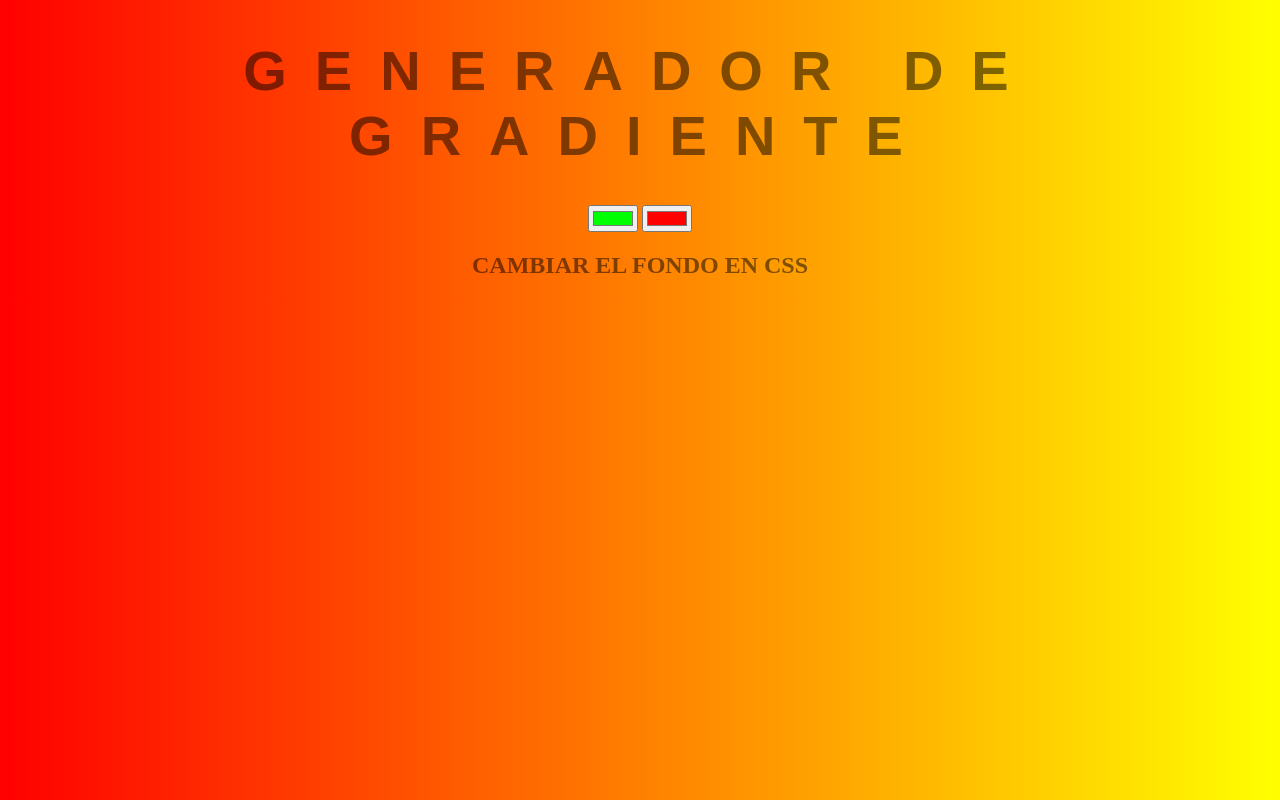
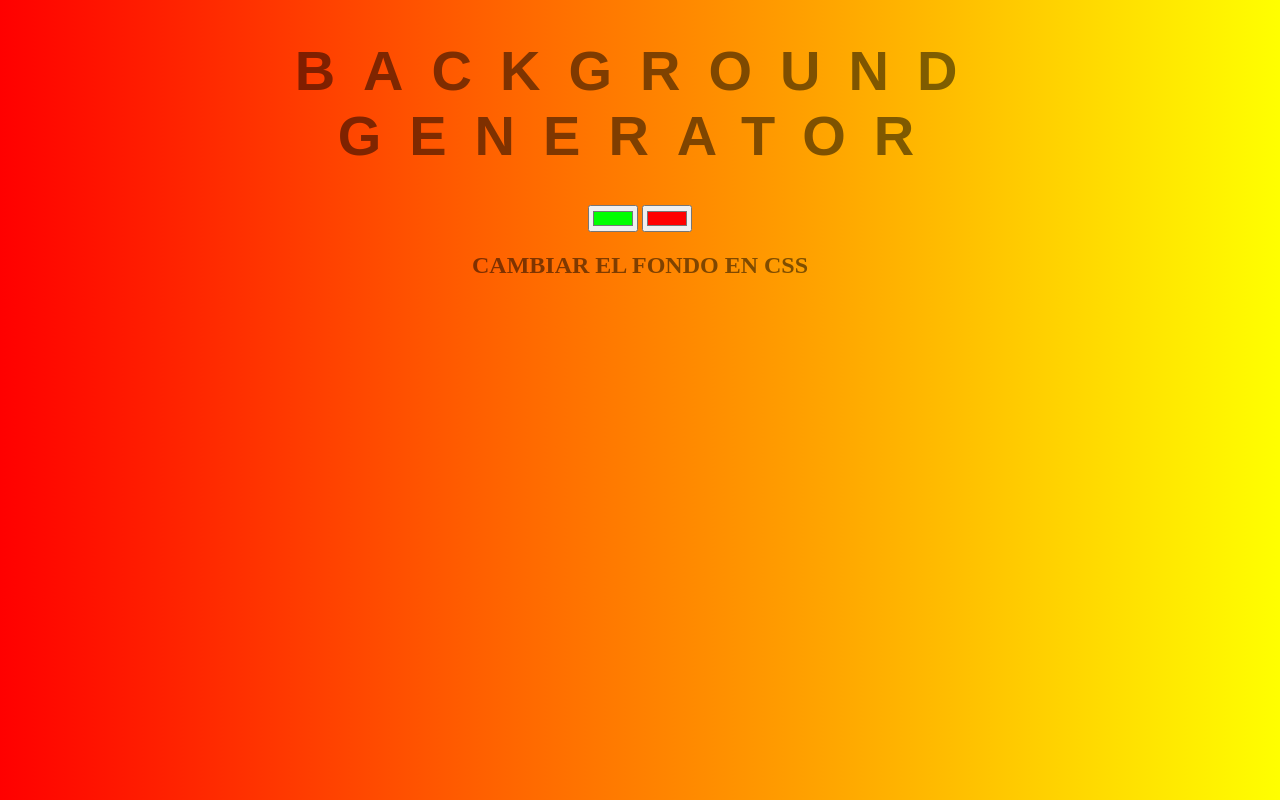
Before and after one commit to vadickpb/background-generator, a plain HTML site: page index.html in a window 1280 px wide. Drawn offline with Linux system fonts and the light colour scheme.

Commit message:
cambiando titulo a ingles

```diff
--- a/index.html
+++ b/index.html
@@ -8,7 +8,7 @@
 </head>
 <body id="gradiente">
 
-    <h1>Generador de Gradiente</h1>
+    <h1>Background Generator</h1>
 
     <input type="color" class="color1" value="#00ff00">
     <input type="color" class="color2" value="#ff0000">
```
